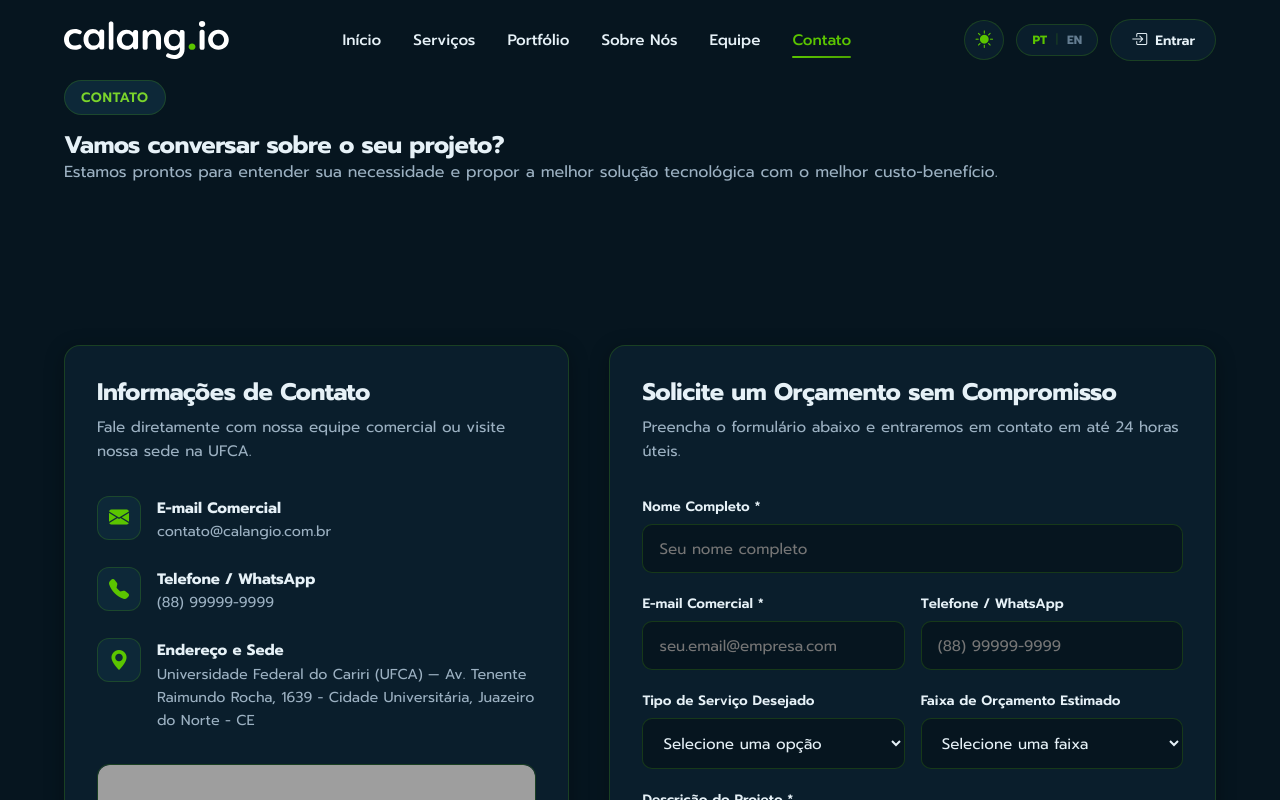
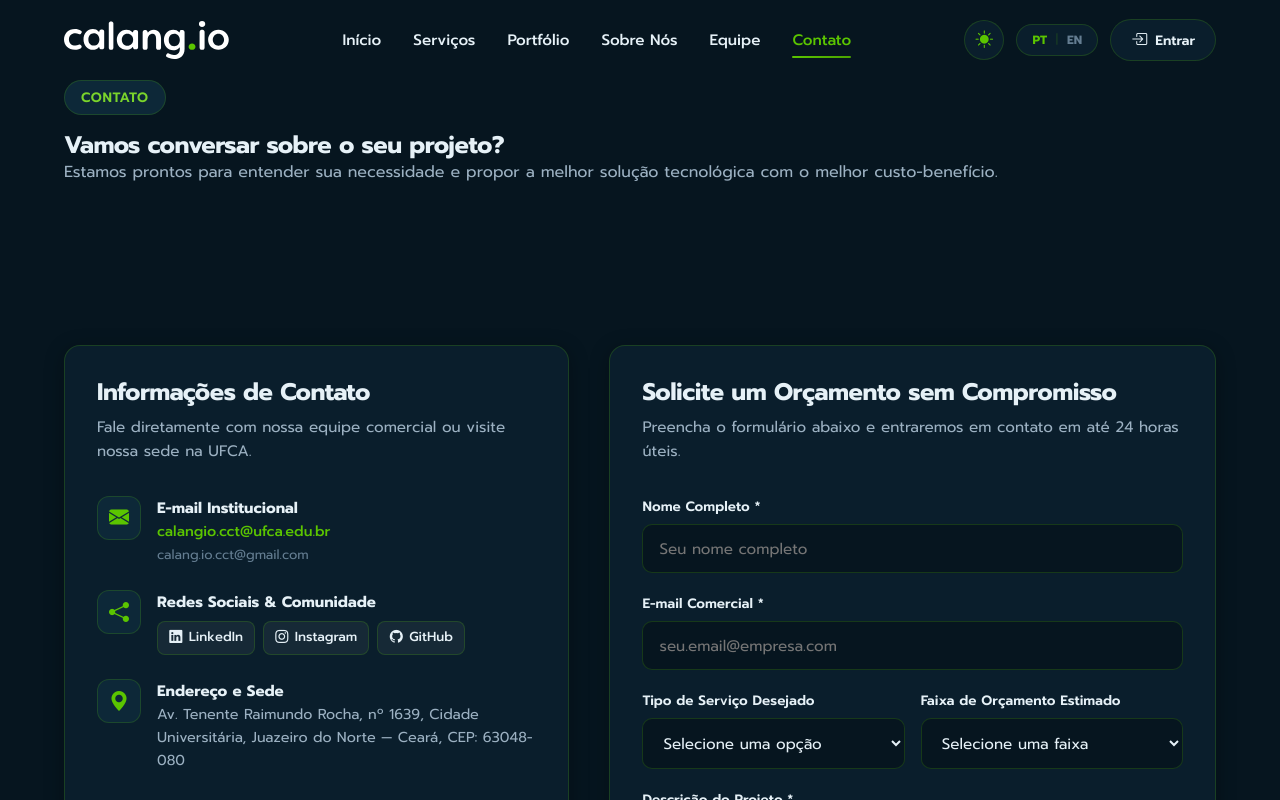
Before and after one commit to FelipeFerraz4/calangio-site, an Angular app: page /pt/contato in a window 1280 px wide. Shown: the top 800 px of the page. Built offline with nearby package versions, Linux system fonts and the light colour scheme; grey boxes are pictures that could not be loaded.

Commit message:
fix(contact): update social links, institutional address and email channels

```diff
--- a/src/app/core/content/en/contact.ts
+++ b/src/app/core/content/en/contact.ts
@@ -6,15 +6,18 @@ export const contactContent = {
   },
   info: {
     title: 'Contact Information',
-    subtitle: 'Speak directly with our commercial team or visit our office at UFCA.',
-    email: 'contato@calangio.com.br',
-    phone: '+55 (88) 99999-9999',
-    address: 'Federal University of Cariri (UFCA) — Av. Tenente Raimundo Rocha, 1639 - Cidade Universitária, Juazeiro do Norte - CE, Brazil',
+    subtitle: 'Speak directly with our team or visit our office at UFCA.',
+    emailTitle: 'Institutional Email',
+    email: 'calangio.cct@ufca.edu.br',
+    secondaryEmail: 'calang.io.cct@gmail.com',
+    addressTitle: 'Address & Office',
+    address: 'Av. Tenente Raimundo Rocha, 1639, Cidade Universitária, Juazeiro do Norte — Ceará, Brazil, CEP: 63048-080',
     hours: 'Monday to Friday: 08:00 to 18:00',
+    socialTitle: 'Social Media & Community',
     socials: {
-      linkedin: 'https://linkedin.com/company/calangio',
-      instagram: 'https://instagram.com/calangio_ufca',
-      github: 'https://github.com/calangio'
+      linkedin: 'https://www.linkedin.com/company/calang-io-empresa-j%C3%BAnior-de-desenvolvimento-de-software/',
+      instagram: 'https://www.instagram.com/calang.io_ej/',
+      github: 'https://github.com/Calang-io'
     }
   },
   form: {
@@ -25,8 +28,6 @@ export const contactContent = {
       namePlaceholder: 'Your full name',
       email: 'Work Email',
       emailPlaceholder: 'your.email@company.com',
-      phone: 'Phone / WhatsApp',
-      phonePlaceholder: '+55 (88) 99999-9999',
       serviceType: 'Desired Service Type',
       serviceOptions: [
         'Select an option',
--- a/src/app/core/content/en/footer.ts
+++ b/src/app/core/content/en/footer.ts
@@ -5,6 +5,6 @@ export const footerContent = {
   contactTitle: 'Contact & UFCA',
   privacy: 'Privacy Policy',
   terms: 'Terms of Use',
-  address: 'UFCA — Juazeiro do Norte, CE, Brazil',
+  address: 'Av. Tenente Raimundo Rocha, 1639, Juazeiro do Norte — CE, Brazil, CEP: 63048-080',
   rights: 'Calang.io. All rights reserved. Junior Enterprise of Computer Science — UFCA.'
 };
--- a/src/app/core/content/en/privacy.ts
+++ b/src/app/core/content/en/privacy.ts
@@ -10,7 +10,7 @@ export const privacyContent = {
     },
     {
       title: '2. Personal Data Collection',
-      content: 'We collect personal data voluntarily provided by users when filling out our contact form, such as: full name, email address, phone/WhatsApp number, and project details. We may also collect anonymized browsing data via technical cookies for analytical purposes.'
+      content: 'We collect personal data voluntarily provided by users when filling out our contact form, such as: full name, email address, and project details. We may also collect anonymized browsing data via technical cookies for analytical purposes.'
     },
     {
       title: '3. Data Treatment Purpose',
@@ -22,7 +22,7 @@ export const privacyContent = {
     },
     {
       title: '5. Data Holder Rights',
-      content: 'Under data protection laws, you have the right to request confirmation of data processing, access your data, correct incomplete data, or request deletion of stored personal data. To exercise these rights, contact us at contato@calangio.com.br.'
+      content: 'Under data protection laws, you have the right to request confirmation of data processing, access your data, correct incomplete data, or request deletion of stored personal data. To exercise these rights, contact us at calangio.cct@ufca.edu.br.'
     }
   ]
 };
--- a/src/app/core/content/pt/contact.ts
+++ b/src/app/core/content/pt/contact.ts
@@ -7,14 +7,17 @@ export const contactContent = {
   info: {
     title: 'Informações de Contato',
     subtitle: 'Fale diretamente com nossa equipe comercial ou visite nossa sede na UFCA.',
-    email: 'contato@calangio.com.br',
-    phone: '(88) 99999-9999',
-    address: 'Universidade Federal do Cariri (UFCA) — Av. Tenente Raimundo Rocha, 1639 - Cidade Universitária, Juazeiro do Norte - CE',
+    emailTitle: 'E-mail Institucional',
+    email: 'calangio.cct@ufca.edu.br',
+    secondaryEmail: 'calang.io.cct@gmail.com',
+    addressTitle: 'Endereço e Sede',
+    address: 'Av. Tenente Raimundo Rocha, nº 1639, Cidade Universitária, Juazeiro do Norte — Ceará, CEP: 63048-080',
     hours: 'Segunda a Sexta: 08:00 às 18:00',
+    socialTitle: 'Redes Sociais & Comunidade',
     socials: {
-      linkedin: 'https://linkedin.com/company/calangio',
-      instagram: 'https://instagram.com/calangio_ufca',
-      github: 'https://github.com/calangio'
+      linkedin: 'https://www.linkedin.com/company/calang-io-empresa-j%C3%BAnior-de-desenvolvimento-de-software/',
+      instagram: 'https://www.instagram.com/calang.io_ej/',
+      github: 'https://github.com/Calang-io'
     }
   },
   form: {
@@ -25,8 +28,6 @@ export const contactContent = {
       namePlaceholder: 'Seu nome completo',
       email: 'E-mail Comercial',
       emailPlaceholder: 'seu.email@empresa.com',
-      phone: 'Telefone / WhatsApp',
-      phonePlaceholder: '(88) 99999-9999',
       serviceType: 'Tipo de Serviço Desejado',
       serviceOptions: [
         'Selecione uma opção',
--- a/src/app/core/content/pt/footer.ts
+++ b/src/app/core/content/pt/footer.ts
@@ -5,6 +5,6 @@ export const footerContent = {
   contactTitle: 'Contato & UFCA',
   privacy: 'Privacidade',
   terms: 'Termos de Uso',
-  address: 'UFCA — Juazeiro do Norte, CE',
+  address: 'Av. Tenente Raimundo Rocha, nº 1639, Juazeiro do Norte — CE, CEP: 63048-080',
   rights: 'Calang.io. Todos os direitos reservados. Empresa Júnior de Ciência da Computação — UFCA.'
 };
--- a/src/app/core/content/pt/privacy.ts
+++ b/src/app/core/content/pt/privacy.ts
@@ -10,7 +10,7 @@ export const privacyContent = {
     },
     {
       title: '2. Coleta de Dados Pessoais',
-      content: 'Coletamos dados pessoais fornecidos voluntariamente pelo usuário ao preencher nosso formulário de contato, tais como: nome completo, endereço de e-mail, número de telefone/WhatsApp e informações sobre o projeto desejado. Também podemos coletar dados de navegação anonimizados via cookies técnicos para fins estatísticos.'
+      content: 'Coletamos dados pessoais fornecidos voluntariamente pelo usuário ao preencher nosso formulário de contato, tais como: nome completo, endereço de e-mail e informações sobre o projeto desejado. Também podemos coletar dados de navegação anonimizados via cookies técnicos para fins estatísticos.'
     },
     {
       title: '3. Finalidade do Tratamento de Dados',
@@ -22,7 +22,7 @@ export const privacyContent = {
     },
     {
       title: '5. Direitos do Titular',
-      content: 'Nos termos da LGPD, você tem o direito de solicitar a confirmação da existência de tratamento, o acesso aos dados, a correção de dados incompletos ou a eliminação dos seus dados pessoais armazenados. Para exercer esses direitos, entre em contato via contato@calangio.com.br.'
+      content: 'Nos termos da LGPD, você tem o direito de solicitar a confirmação da existência de tratamento, o acesso aos dados, a correção de dados incompletos ou a eliminação dos seus dados pessoais armazenados. Para exercer esses direitos, entre em contato via calangio.cct@ufca.edu.br.'
     }
   ]
 };
--- a/src/app/features/contact/contact.css
+++ b/src/app/features/contact/contact.css
@@ -60,6 +60,59 @@
 .info-item p {
   font-size: 0.9rem;
   color: var(--color-text-secondary);
+}
+
+.info-link {
+  color: var(--color-brand-green);
+  text-decoration: none;
+  font-weight: 500;
+  transition: opacity var(--transition-speed) ease;
+}
+
+.info-link:hover {
+  text-decoration: underline;
+  opacity: 0.85;
+}
+
+.info-secondary-link {
+  color: var(--color-text-muted, #7a8f9e);
+  font-size: 0.82rem;
+  text-decoration: none;
+  transition: color var(--transition-speed) ease;
+}
+
+.info-secondary-link:hover {
+  color: var(--color-brand-green);
+  text-decoration: underline;
+}
+
+.contact-social-links {
+  display: flex;
+  flex-wrap: wrap;
+  gap: 0.5rem;
+  margin-top: 0.4rem;
+}
+
+.contact-social-link {
+  display: inline-flex;
+  align-items: center;
+  gap: 0.4rem;
+  font-size: 0.82rem;
+  font-weight: 500;
+  padding: 0.35rem 0.7rem;
+  border-radius: 8px;
+  background: rgba(255, 255, 255, 0.05);
+  border: 1px solid var(--color-border);
+  color: var(--color-text-primary);
+  text-decoration: none;
+  transition: all var(--transition-speed) ease;
+}
+
+.contact-social-link:hover {
+  background: var(--color-brand-green);
+  color: #0b1329;
+  border-color: var(--color-brand-green);
+  transform: translateY(-1px);
 }
 
 .map-wrapper {
--- a/src/app/features/contact/contact.html
+++ b/src/app/features/contact/contact.html
@@ -22,18 +22,37 @@
               <i class="bi bi-envelope-fill info-bi-icon"></i>
             </div>
             <div>
-              <strong>E-mail Comercial</strong>
-              <p>{{ translationService.currentContent().contact.info.email }}</p>
+              <strong>{{ translationService.currentContent().contact.info.emailTitle }}</strong>
+              <p>
+                <a [href]="'mailto:' + translationService.currentContent().contact.info.email" class="info-link">
+                  {{ translationService.currentContent().contact.info.email }}
+                </a>
+              </p>
+              <p *ngIf="translationService.currentContent().contact.info.secondaryEmail">
+                <a [href]="'mailto:' + translationService.currentContent().contact.info.secondaryEmail" class="info-secondary-link">
+                  {{ translationService.currentContent().contact.info.secondaryEmail }}
+                </a>
+              </p>
             </div>
           </div>
 
           <div class="info-item">
             <div class="info-icon-box">
-              <i class="bi bi-telephone-fill info-bi-icon"></i>
+              <i class="bi bi-share-fill info-bi-icon"></i>
             </div>
             <div>
-              <strong>Telefone / WhatsApp</strong>
-              <p>{{ translationService.currentContent().contact.info.phone }}</p>
+              <strong>{{ translationService.currentContent().contact.info.socialTitle }}</strong>
+              <div class="contact-social-links">
+                <a [href]="translationService.currentContent().contact.info.socials.linkedin" target="_blank" rel="noopener noreferrer" class="contact-social-link" title="LinkedIn">
+                  <i class="bi bi-linkedin"></i> LinkedIn
+                </a>
+                <a [href]="translationService.currentContent().contact.info.socials.instagram" target="_blank" rel="noopener noreferrer" class="contact-social-link" title="Instagram">
+                  <i class="bi bi-instagram"></i> Instagram
+                </a>
+                <a [href]="translationService.currentContent().contact.info.socials.github" target="_blank" rel="noopener noreferrer" class="contact-social-link" title="GitHub">
+                  <i class="bi bi-github"></i> GitHub
+                </a>
+              </div>
             </div>
           </div>
 
@@ -42,7 +61,7 @@
               <i class="bi bi-geo-alt-fill info-bi-icon"></i>
             </div>
             <div>
-              <strong>Endereço e Sede</strong>
+              <strong>{{ translationService.currentContent().contact.info.addressTitle }}</strong>
               <p>{{ translationService.currentContent().contact.info.address }}</p>
             </div>
           </div>
@@ -88,7 +107,6 @@
               required />
           </div>
 
-          <div class="form-row">
           <div class="form-group">
             <label for="email">{{ translationService.currentContent().contact.form.fields.email }} *</label>
             <input
@@ -99,18 +117,6 @@
               [(ngModel)]="formData.email"
               [placeholder]="translationService.currentContent().contact.form.fields.emailPlaceholder"
               required />
-            </div>
-
-            <div class="form-group">
-              <label for="phone">{{ translationService.currentContent().contact.form.fields.phone }}</label>
-              <input
-                type="text"
-                id="phone"
-                name="phone"
-                class="form-control"
-                [(ngModel)]="formData.phone"
-                [placeholder]="translationService.currentContent().contact.form.fields.phonePlaceholder" />
-            </div>
           </div>
 
           <div class="form-row">
--- a/src/app/features/contact/contact.ts
+++ b/src/app/features/contact/contact.ts
@@ -18,7 +18,6 @@ export class Contact implements OnInit {
   formData = {
     name: '',
     email: '',
-    phone: '',
     serviceType: '',
     budget: '',
     message: ''
@@ -52,7 +51,6 @@ export class Contact implements OnInit {
       this.formData = {
         name: '',
         email: '',
-        phone: '',
         serviceType: '',
         budget: '',
         message: ''
--- a/src/app/shared/components/footer/footer.css
+++ b/src/app/shared/components/footer/footer.css
@@ -96,6 +96,17 @@
   line-height: 1.5;
 }
 
+.footer-contact-link {
+  color: inherit;
+  text-decoration: none;
+  transition: color var(--transition-speed) ease;
+}
+
+.footer-contact-link:hover {
+  color: var(--color-brand-green-light);
+  text-decoration: underline;
+}
+
 .footer-bottom {
   background: rgba(0, 0, 0, 0.3);
   border-top: 1px solid rgba(255, 255, 255, 0.08);
--- a/src/app/shared/components/footer/footer.html
+++ b/src/app/shared/components/footer/footer.html
@@ -11,15 +11,15 @@
 
       <!-- Social Media Icons (LinkedIn, Instagram & GitHub) -->
       <div class="footer-socials">
-        <a href="https://linkedin.com/company/calangio" target="_blank" rel="noopener noreferrer" class="social-icon" title="LinkedIn">
+        <a href="https://www.linkedin.com/company/calang-io-empresa-j%C3%BAnior-de-desenvolvimento-de-software/" target="_blank" rel="noopener noreferrer" class="social-icon" title="LinkedIn">
           <i class="bi bi-linkedin"></i>
         </a>
 
-        <a href="https://instagram.com/calangio_ufca" target="_blank" rel="noopener noreferrer" class="social-icon" title="Instagram">
+        <a href="https://www.instagram.com/calang.io_ej/" target="_blank" rel="noopener noreferrer" class="social-icon" title="Instagram">
           <i class="bi bi-instagram"></i>
         </a>
 
-        <a href="https://github.com/calangio" target="_blank" rel="noopener noreferrer" class="social-icon" title="GitHub">
+        <a href="https://github.com/Calang-io" target="_blank" rel="noopener noreferrer" class="social-icon" title="GitHub">
           <i class="bi bi-github"></i>
         </a>
       </div>
@@ -50,8 +50,10 @@
       <div class="footer-column">
         <h4 class="footer-title">{{ translationService.currentContent().footer.contactTitle }}</h4>
         <ul class="footer-contact-info">
-          <li><i class="bi bi-envelope-fill text-brand"></i> contato@calangio.com.br</li>
-          <li><i class="bi bi-telephone-fill text-brand"></i> (88) 99999-9999</li>
+          <li>
+            <i class="bi bi-envelope-fill text-brand"></i>
+            <a href="mailto:calangio.cct@ufca.edu.br" class="footer-contact-link">calangio.cct@ufca.edu.br</a>
+          </li>
           <li><i class="bi bi-geo-alt-fill text-brand"></i> {{ translationService.currentContent().footer.address }}</li>
         </ul>
       </div>
```
Lines whose indentation alone changed are shown as unchanged.
